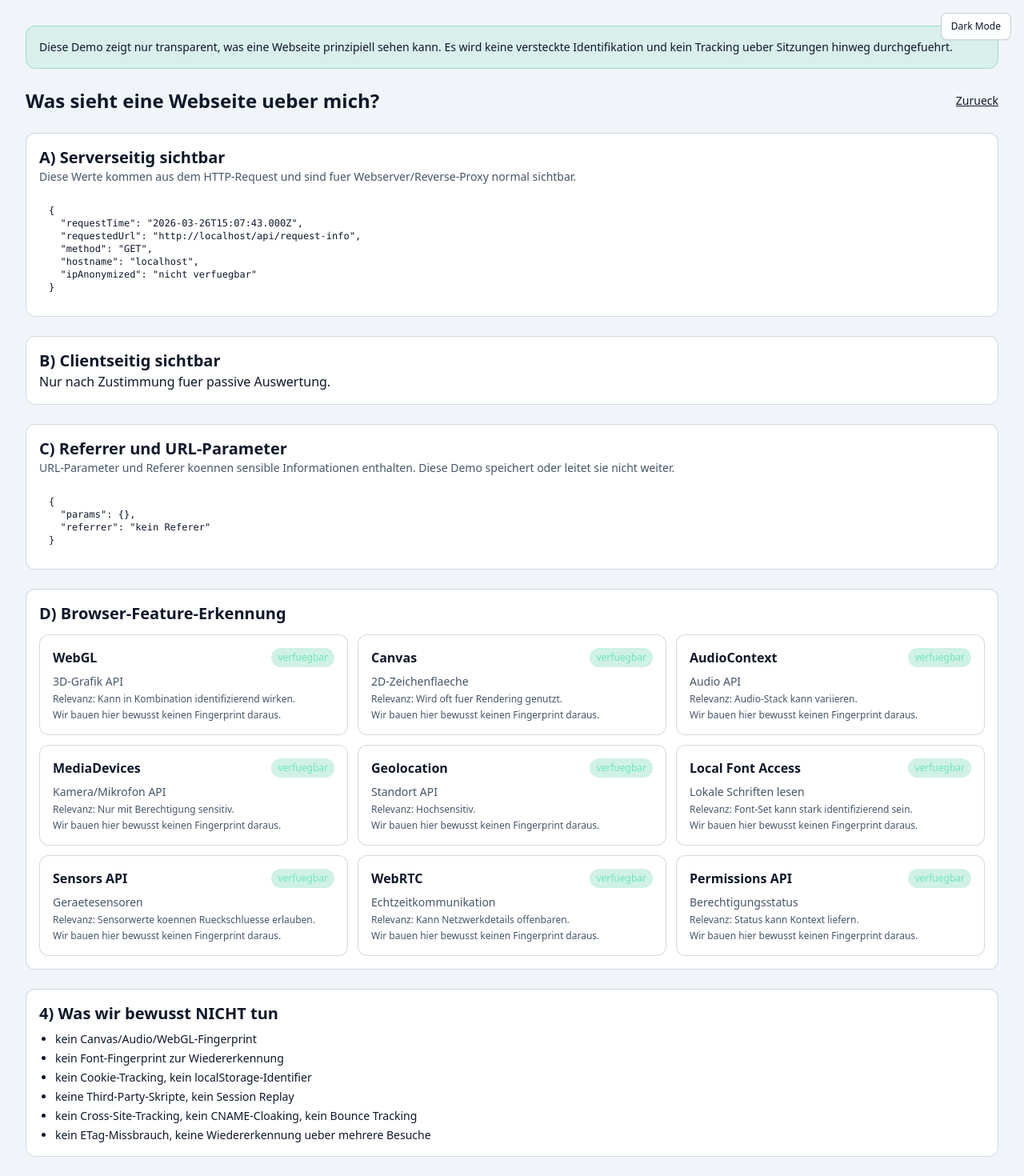
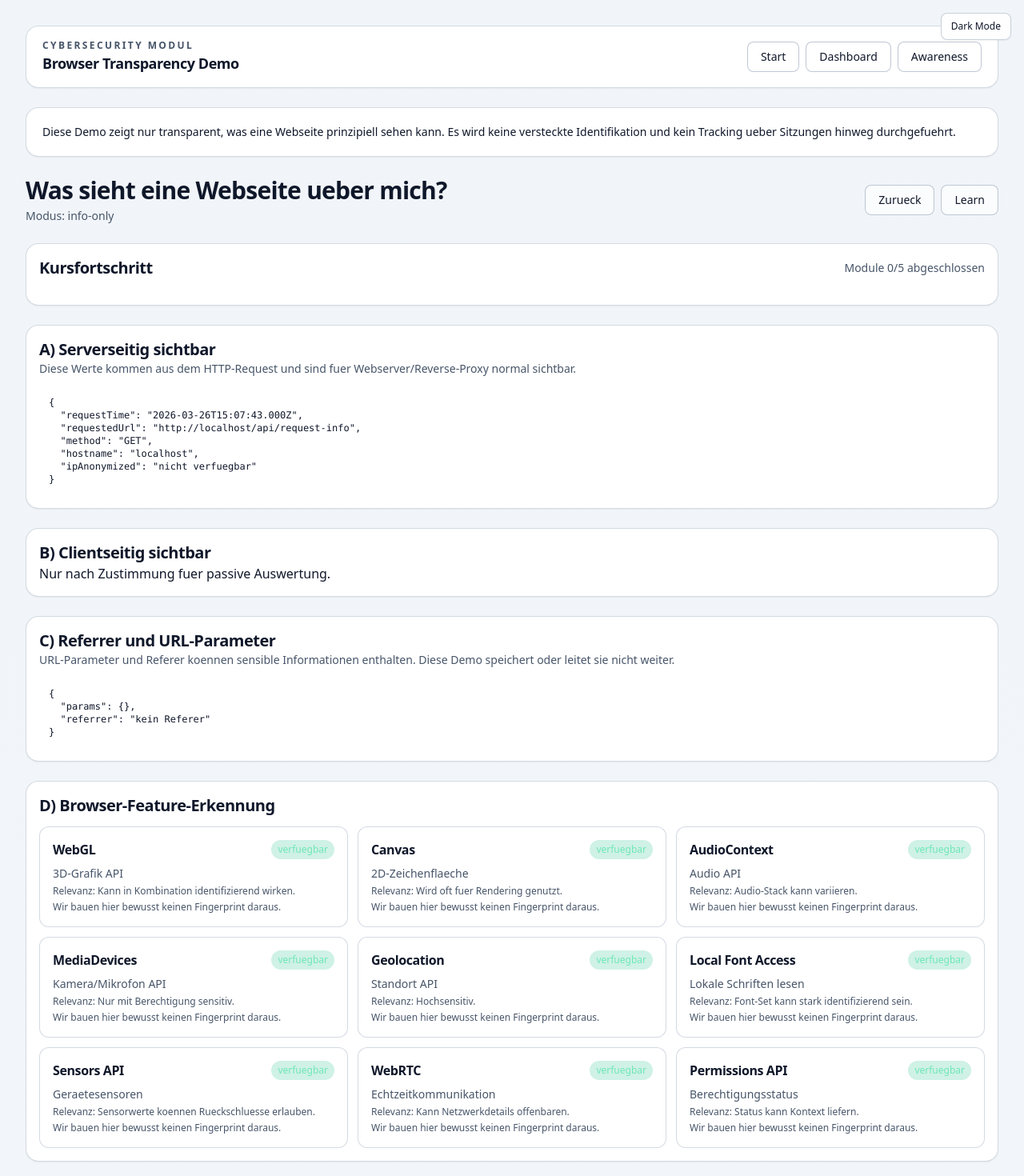
Before and after one commit to danizh910/cybersecuritymodul, a Next.js app: page /dashboard in a window 1280 px wide. Shown: the top 1470 px of the page at 80% size. Built offline with nearby package versions, Linux system fonts and the light colour scheme.

Commit message:
Fix Next CSP/navigation issues and refresh UI shell

```diff
--- a/app/dashboard/page.tsx
+++ b/app/dashboard/page.tsx
@@ -9,8 +9,7 @@ import { collectBrowserInfo } from '@/lib/browser-info';
 import { detectFeatures } from '@/lib/feature-detection';
 import { ExplanationMetadata, ExportReportSchema, PermissionModuleResult, ServerRequestInfo } from '@/types/demo';
 import Link from 'next/link';
-import { useEffect, useState } from 'react';
-
+import { useEffect, useMemo, useState } from 'react';
 
 const explainCards: ExplanationMetadata[] = [
   { name: 'HTTP Header', source: 'HTTP Request', example: 'accept-language: de-DE', defaultVisible: true, permissionRequired: false, useCases: ['Sprachwahl'], privacyRisks: ['Profilbildung'], transparencyReason: 'Nur anzeigen statt ausnutzen.' },
@@ -56,15 +55,18 @@ export default function DashboardPage() {
   }
 
   async function startGeo() {
-    if (typeof window === 'undefined' || !navigator.geolocation) return patchModule({ moduleId: 'geolocation', status: 'browser unterstuetzt nicht', details: {} });
+    if (typeof window === 'undefined' || !navigator.geolocation) {
+      return patchModule({ moduleId: 'geolocation', status: 'browser unterstuetzt nicht', details: {} });
+    }
+
     return new Promise<void>((resolve) => {
       navigator.geolocation.getCurrentPosition(
         (pos) => {
           patchModule({ moduleId: 'geolocation', status: 'erfolgreich gelesen', collectedAt: new Date().toISOString(), details: { latitude: pos.coords.latitude, longitude: pos.coords.longitude, accuracy: pos.coords.accuracy, timestamp: pos.timestamp } });
           resolve();
         },
-        () => {
-          patchModule({ moduleId: 'geolocation', status: 'nicht erlaubt', details: {} });
+        (error) => {
+          patchModule({ moduleId: 'geolocation', status: 'nicht erlaubt', details: { reason: error.message || 'Standortzugriff wurde im Browser blockiert.' } });
           resolve();
         }
       );
@@ -72,36 +74,63 @@ export default function DashboardPage() {
   }
 
   async function startCamMic() {
-    if (typeof window === 'undefined' || !navigator.mediaDevices?.getUserMedia) return patchModule({ moduleId: 'camera-microphone', status: 'browser unterstuetzt nicht', details: {} });
+    if (typeof window === 'undefined' || !navigator.mediaDevices?.getUserMedia) {
+      return patchModule({ moduleId: 'camera-microphone', status: 'browser unterstuetzt nicht', details: {} });
+    }
+
     try {
       const stream = await navigator.mediaDevices.getUserMedia({ video: true, audio: true });
       stream.getTracks().forEach((t) => t.stop());
       patchModule({ moduleId: 'camera-microphone', status: 'erfolgreich gelesen', details: { kameraVorhanden: true, mikrofonVorhanden: true, streamFreigegeben: true } });
-    } catch {
-      patchModule({ moduleId: 'camera-microphone', status: 'nicht erlaubt', details: { streamFreigegeben: false } });
+    } catch (error) {
+      patchModule({ moduleId: 'camera-microphone', status: 'nicht erlaubt', details: { streamFreigegeben: false, reason: error instanceof Error ? error.message : 'Zugriff wurde abgelehnt oder blockiert.' } });
     }
   }
 
   async function startMediaDevices() {
-    if (typeof window === 'undefined' || !navigator.mediaDevices?.enumerateDevices) return patchModule({ moduleId: 'media-devices', status: 'browser unterstuetzt nicht', details: {} });
-    const devices = await navigator.mediaDevices.enumerateDevices();
-    patchModule({ moduleId: 'media-devices', status: 'erfolgreich gelesen', details: { audioinput: devices.filter((d) => d.kind === 'audioinput').length, videoinput: devices.filter((d) => d.kind === 'videoinput').length, audiooutput: devices.filter((d) => d.kind === 'audiooutput').length, beispielLabel: devices.find((d) => d.label)?.label ?? 'Labels ohne Freigabe meist leer' } });
+    if (typeof window === 'undefined' || !navigator.mediaDevices?.enumerateDevices) {
+      return patchModule({ moduleId: 'media-devices', status: 'browser unterstuetzt nicht', details: {} });
+    }
+
+    try {
+      const devices = await navigator.mediaDevices.enumerateDevices();
+      patchModule({ moduleId: 'media-devices', status: 'erfolgreich gelesen', details: { audioinput: devices.filter((d) => d.kind === 'audioinput').length, videoinput: devices.filter((d) => d.kind === 'videoinput').length, audiooutput: devices.filter((d) => d.kind === 'audiooutput').length, beispielLabel: devices.find((d) => d.label)?.label ?? 'Labels ohne Freigabe meist leer' } });
+    } catch (error) {
+      patchModule({ moduleId: 'media-devices', status: 'nicht erlaubt', details: { reason: error instanceof Error ? error.message : 'Keine Berechtigung für Geräteauflistung.' } });
+    }
   }
 
   async function startFonts() {
-    if (typeof window === 'undefined' || !('queryLocalFonts' in window)) return patchModule({ moduleId: 'local-fonts', status: 'browser unterstuetzt nicht', details: {} });
+    if (typeof window === 'undefined' || !('queryLocalFonts' in window)) {
+      return patchModule({ moduleId: 'local-fonts', status: 'browser unterstuetzt nicht', details: {} });
+    }
+
     try {
       const fonts = await (window as any).queryLocalFonts();
       patchModule({ moduleId: 'local-fonts', status: 'erfolgreich gelesen', details: { anzahl: fonts.length, beispiele: fonts.slice(0, 5).map((f: any) => f.fullName).join(', ') } });
-    } catch {
-      patchModule({ moduleId: 'local-fonts', status: 'nicht erlaubt', details: {} });
+    } catch (error) {
+      patchModule({ moduleId: 'local-fonts', status: 'nicht erlaubt', details: { reason: error instanceof Error ? error.message : 'Lokaler Schriftzugriff wurde verweigert.' } });
     }
   }
 
   async function startWebRTC() {
-    if (typeof window === 'undefined' || !window.RTCPeerConnection) return patchModule({ moduleId: 'webrtc', status: 'browser unterstuetzt nicht', details: {} });
+    if (typeof window === 'undefined' || !window.RTCPeerConnection) {
+      return patchModule({ moduleId: 'webrtc', status: 'browser unterstuetzt nicht', details: {} });
+    }
     patchModule({ moduleId: 'webrtc', status: 'erfolgreich gelesen', details: { verfuegbar: true, candidateTypen: 'host, srflx, relay (theoretisch je nach Netzwerk)' } });
   }
+
+  const permissionHints = useMemo(() => {
+    const entries: Record<string, string | undefined> = {};
+    for (const moduleResult of modules) {
+      if (moduleResult.status === 'nicht erlaubt') {
+        entries[moduleResult.moduleId] = 'Berechtigung wurde verweigert. Bitte Browser-Dialog akzeptieren oder in den Site-Einstellungen erneut erlauben.';
+      }
+    }
+    return entries;
+  }, [modules]);
+
+  const completedModules = modules.filter((module) => module.status === 'erfolgreich gelesen').length;
 
   const report: ExportReportSchema = {
     exportedAt: new Date().toISOString(),
@@ -116,32 +145,49 @@ export default function DashboardPage() {
 
   return (
     <div className="space-y-6">
-      <header className="rounded-xl border border-emerald-500/30 bg-emerald-500/10 p-4 text-sm">
+      <header className="app-card p-5 text-sm">
         Diese Demo zeigt nur transparent, was eine Webseite prinzipiell sehen kann. Es wird keine versteckte Identifikation und kein Tracking ueber Sitzungen hinweg durchgefuehrt.
       </header>
-      <div className="flex items-center justify-between">
-        <h1 className="text-2xl font-bold">Was sieht eine Webseite ueber mich?</h1>
-        <Link href="/" className="text-sm underline">Zurueck</Link>
+
+      <div className="flex flex-wrap items-center justify-between gap-3">
+        <div>
+          <h1 className="text-3xl font-bold">Was sieht eine Webseite ueber mich?</h1>
+          <p className="mt-1 text-sm text-muted">Modus: {mode}</p>
+        </div>
+        <div className="flex gap-2">
+          <Link href="/" className="btn-ghost">Zurueck</Link>
+          <Link href="/learn" className="btn-ghost">Learn</Link>
+        </div>
       </div>
 
-      <section className="rounded-xl border border-border/40 bg-card p-4">
+      <section className="app-card p-4">
+        <div className="mb-2 flex items-center justify-between">
+          <h2 className="text-xl font-semibold">Kursfortschritt</h2>
+          <span className="text-sm text-muted">Module {completedModules}/5 abgeschlossen</span>
+        </div>
+        <div className="h-2 rounded-full bg-surface-elevated">
+          <div className="h-2 rounded-full bg-blue-600 transition-all" style={{ width: `${(completedModules / 5) * 100}%` }} />
+        </div>
+      </section>
+
+      <section className="app-card p-4">
         <h2 className="text-xl font-semibold">A) Serverseitig sichtbar</h2>
         <p className="text-sm text-muted">Diese Werte kommen aus dem HTTP-Request und sind fuer Webserver/Reverse-Proxy normal sichtbar.</p>
         <pre className="mt-3 overflow-x-auto rounded bg-surface-elevated p-3 text-xs">{JSON.stringify(serverInfo, null, 2)}</pre>
       </section>
 
-      <section className="rounded-xl border border-border/40 bg-card p-4">
+      <section className="app-card p-4">
         <h2 className="text-xl font-semibold">B) Clientseitig sichtbar</h2>
         {browserInfo ? <DataTable rows={browserInfo.fields} /> : <p>Nur nach Zustimmung fuer passive Auswertung.</p>}
       </section>
 
-      <section className="rounded-xl border border-border/40 bg-card p-4">
+      <section className="app-card p-4">
         <h2 className="text-xl font-semibold">C) Referrer und URL-Parameter</h2>
         <p className="text-sm text-muted">URL-Parameter und Referer koennen sensible Informationen enthalten. Diese Demo speichert oder leitet sie nicht weiter.</p>
         <pre className="mt-3 rounded bg-surface-elevated p-3 text-xs">{JSON.stringify({ params: urlParams, referrer }, null, 2)}</pre>
       </section>
 
-      <section className="space-y-3 rounded-xl border border-border/40 bg-card p-4">
+      <section className="space-y-3 app-card p-4">
         <h2 className="text-xl font-semibold">D) Browser-Feature-Erkennung</h2>
         <div className="grid gap-3 md:grid-cols-2 lg:grid-cols-3">
           <FeatureCard name="WebGL" supported={!!features.webgl} description="3D-Grafik API" relevance="Kann in Kombination identifizierend wirken." />
@@ -159,22 +205,22 @@ export default function DashboardPage() {
       {mode === 'extended' && (
         <section className="space-y-3">
           <h2 className="text-xl font-semibold">3) Erweiterte Module (nur mit separater Zustimmung)</h2>
-          <PermissionModule title="Modul 1: Geolocation Demo" warning="Standort ist hochsensitiv. Nur nach expliziter Freigabe." onStart={startGeo}><pre className="text-xs">{JSON.stringify(modules.find((m) => m.moduleId === 'geolocation'), null, 2)}</pre></PermissionModule>
-          <PermissionModule title="Modul 2: Kamera/Mikrofon Demo" warning="Keine Aufzeichnung, kein Upload, nur lokale Abfrage." onStart={startCamMic}><pre className="text-xs">{JSON.stringify(modules.find((m) => m.moduleId === 'camera-microphone'), null, 2)}</pre></PermissionModule>
-          <PermissionModule title="Modul 3: MediaDevices Demo" warning="Zeigt nur Anzahl/Typen, keine persistente deviceId-Nutzung." onStart={startMediaDevices}><pre className="text-xs">{JSON.stringify(modules.find((m) => m.moduleId === 'media-devices'), null, 2)}</pre></PermissionModule>
-          <PermissionModule title="Modul 4: Local Font Access Demo" warning="Fonts koennen identifizierend sein; hier nur Anzahl + Beispiele lokal." onStart={startFonts}><pre className="text-xs">{JSON.stringify(modules.find((m) => m.moduleId === 'local-fonts'), null, 2)}</pre></PermissionModule>
-          <PermissionModule title="Modul 5: WebRTC Transparency Demo" warning="Nur defensiv-minimale Transparenz ohne aggressive ICE-Sammlung." onStart={startWebRTC}><pre className="text-xs">{JSON.stringify(modules.find((m) => m.moduleId === 'webrtc'), null, 2)}</pre></PermissionModule>
+          <PermissionModule title="Modul 1: Geolocation Demo" warning="Standort ist hochsensitiv. Nur nach expliziter Freigabe." onStart={startGeo} statusHint={permissionHints['geolocation']}><pre className="text-xs">{JSON.stringify(modules.find((m) => m.moduleId === 'geolocation'), null, 2)}</pre></PermissionModule>
+          <PermissionModule title="Modul 2: Kamera/Mikrofon Demo" warning="Keine Aufzeichnung, kein Upload, nur lokale Abfrage." onStart={startCamMic} statusHint={permissionHints['camera-microphone']}><pre className="text-xs">{JSON.stringify(modules.find((m) => m.moduleId === 'camera-microphone'), null, 2)}</pre></PermissionModule>
+          <PermissionModule title="Modul 3: MediaDevices Demo" warning="Zeigt nur Anzahl/Typen, keine persistente deviceId-Nutzung." onStart={startMediaDevices} statusHint={permissionHints['media-devices']}><pre className="text-xs">{JSON.stringify(modules.find((m) => m.moduleId === 'media-devices'), null, 2)}</pre></PermissionModule>
+          <PermissionModule title="Modul 4: Local Font Access Demo" warning="Fonts koennen identifizierend sein; hier nur Anzahl + Beispiele lokal." onStart={startFonts} statusHint={permissionHints['local-fonts']}><pre className="text-xs">{JSON.stringify(modules.find((m) => m.moduleId === 'local-fonts'), null, 2)}</pre></PermissionModule>
+          <PermissionModule title="Modul 5: WebRTC Transparency Demo" warning="Nur defensiv-minimale Transparenz ohne aggressive ICE-Sammlung." onStart={startWebRTC} statusHint={permissionHints.webrtc}><pre className="text-xs">{JSON.stringify(modules.find((m) => m.moduleId === 'webrtc'), null, 2)}</pre></PermissionModule>
         </section>
       )}
 
-      <section className="rounded-xl border border-border/40 bg-card p-4">
+      <section className="app-card p-4">
         <h2 className="text-xl font-semibold">4) Was wir bewusst NICHT tun</h2>
         <ul className="mt-2 list-disc space-y-1 pl-5 text-sm">
           <li>kein Canvas/Audio/WebGL-Fingerprint</li><li>kein Font-Fingerprint zur Wiedererkennung</li><li>kein Cookie-Tracking, kein localStorage-Identifier</li><li>keine Third-Party-Skripte, kein Session Replay</li><li>kein Cross-Site-Tracking, kein CNAME-Cloaking, kein Bounce Tracking</li><li>kein ETag-Missbrauch, keine Wiedererkennung ueber mehrere Besuche</li>
         </ul>
       </section>
 
-      <section className="space-y-3 rounded-xl border border-border/40 bg-card p-4">
+      <section className="space-y-3 app-card p-4">
         <h2 className="text-xl font-semibold">5) Technische Erklaerungen</h2>
         <div className="grid gap-3 md:grid-cols-2 lg:grid-cols-3">{explainCards.map((item) => <InfoCard key={item.name} item={item} />)}</div>
       </section>
--- a/app/globals.css
+++ b/app/globals.css
@@ -21,7 +21,21 @@
 }
 
 body {
-  @apply min-h-screen bg-surface text-text antialiased;
+  @apply min-h-screen bg-gradient-to-b from-surface to-surface/90 text-text antialiased;
+}
+
+@layer base {
+  h1,
+  h2,
+  h3 {
+    @apply tracking-tight;
+  }
+
+  input,
+  select,
+  textarea {
+    @apply rounded-lg border border-border/60 bg-surface-elevated px-3 py-2 text-sm;
+  }
 }
 
 @layer components {
@@ -46,6 +60,10 @@ body {
   }
 
   .btn-ghost {
-    @apply btn border border-border/60 hover:bg-surface-elevated;
+    @apply btn border border-border/60 bg-surface-elevated/70 hover:bg-surface-elevated;
+  }
+
+  .status-warning {
+    @apply rounded-lg border border-amber-500/40 bg-amber-500/10 p-3 text-sm text-amber-900 dark:text-amber-200;
   }
 }
--- a/app/layout.tsx
+++ b/app/layout.tsx
@@ -1,5 +1,6 @@
 import './globals.css';
 import type { Metadata } from 'next';
+import Link from 'next/link';
 import Script from 'next/script';
 import { ThemeToggle } from '@/components/theme-toggle';
 
@@ -18,7 +19,23 @@ export default function RootLayout({ children }: { children: React.ReactNode })
           {themeScript}
         </Script>
         <ThemeToggle />
-        <main className="mx-auto min-h-screen w-full max-w-7xl p-4 md:p-8">{children}</main>
+        <div className="mx-auto flex min-h-screen w-full max-w-7xl flex-col p-4 md:p-8">
+          <header className="app-card mb-6 flex flex-wrap items-center justify-between gap-3 px-5 py-4">
+            <div>
+              <p className="text-xs font-semibold uppercase tracking-[0.2em] text-text-muted">Cybersecurity Modul</p>
+              <h1 className="text-lg font-semibold">Browser Transparency Demo</h1>
+            </div>
+            <nav className="flex flex-wrap items-center gap-2 text-sm">
+              <Link href="/" className="btn-ghost">Start</Link>
+              <Link href="/dashboard" className="btn-ghost">Dashboard</Link>
+              <Link href="/learn" className="btn-ghost">Awareness</Link>
+            </nav>
+          </header>
+          <main className="flex-1">{children}</main>
+          <footer className="mt-6 border-t border-border/40 pt-4 text-sm text-muted">
+            Nur auf localhost/server ausführen – bitte nicht via file:// öffnen.
+          </footer>
+        </div>
       </body>
     </html>
   );
--- a/app/page.tsx
+++ b/app/page.tsx
@@ -1,7 +1,6 @@
 'use client';
 
 import { ConsentBanner } from '@/components/consent-banner';
-
 
 export default function HomePage() {
   return (
```
Also changed, not shown: app/learn/page.tsx (+6 -5 lines), components/permission-module.tsx (+6 -4 lines), next.config.mjs (+19 -3 lines), 2 other files (tests, documents, lock files or other folders).
